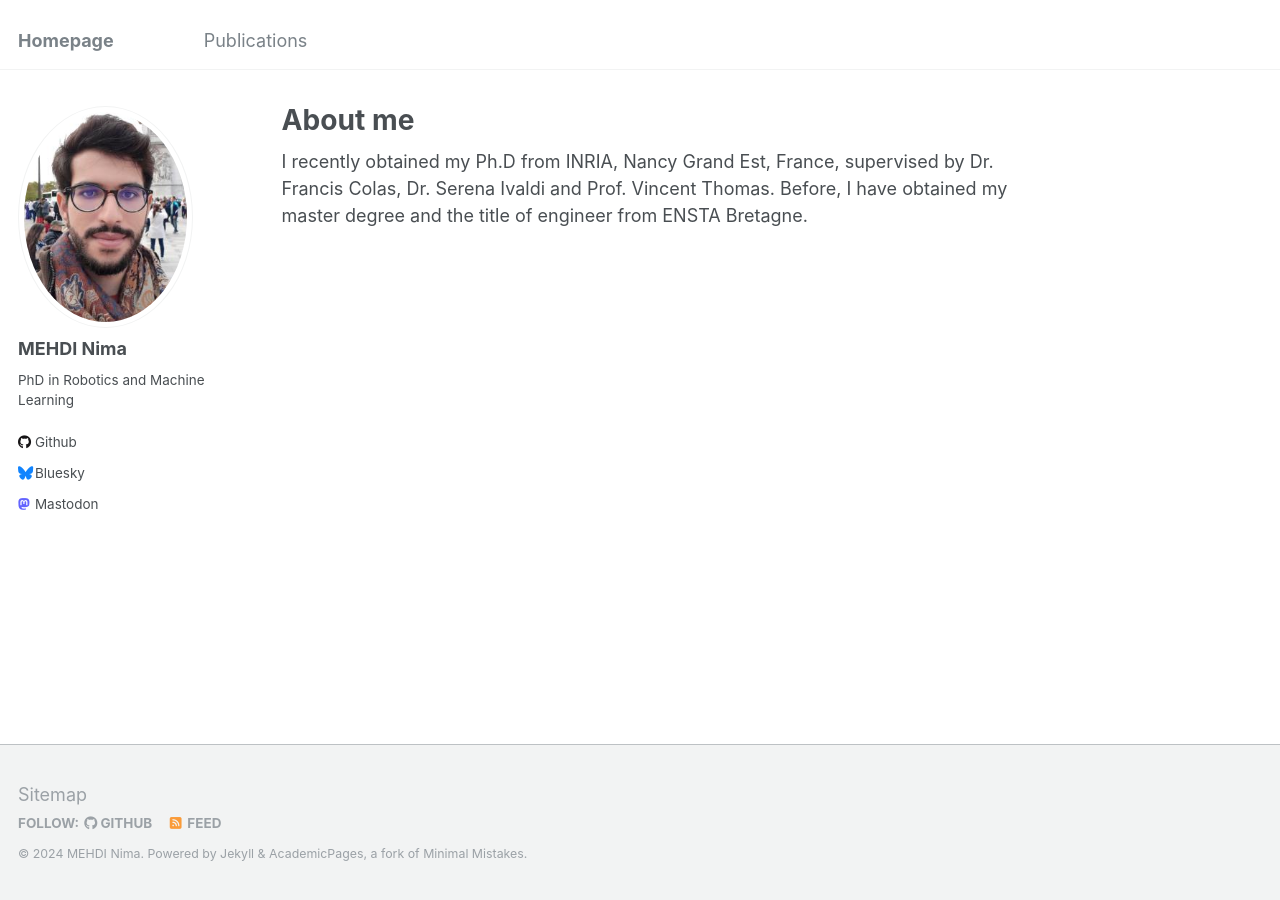
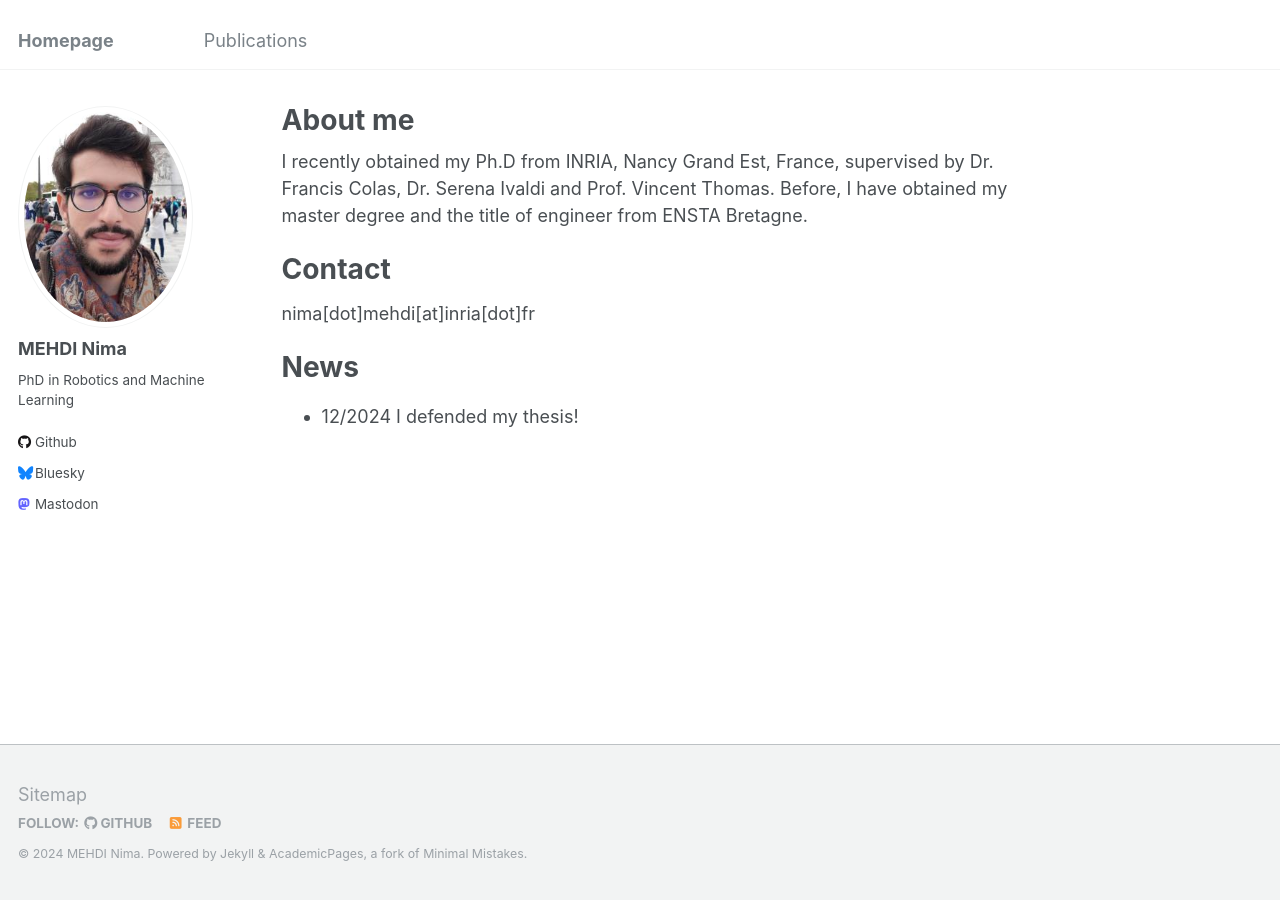
Before and after one commit to MehdiN/mehdin.github.io, a Jekyll site: the page built from _pages/about.md, in a window 1280 px wide. Built offline with Jekyll 4.4.1, drawn with Linux system fonts in a browser that asks for light colours.

Commit message:
add news

```diff
--- a/_pages/about.md
+++ b/_pages/about.md
@@ -15,3 +15,11 @@ I recently obtained my Ph.D from INRIA, Nancy Grand Est, France, supervised
 by Dr. Francis Colas, Dr. Serena Ivaldi and Prof. Vincent Thomas.
 Before, I have obtained my master degree and the title of engineer
 from ENSTA Bretagne.
+
+# Contact
+
+nima[dot]mehdi[at]inria[dot]fr
+
+# News
+
+- 12/2024 I defended my thesis!
```
